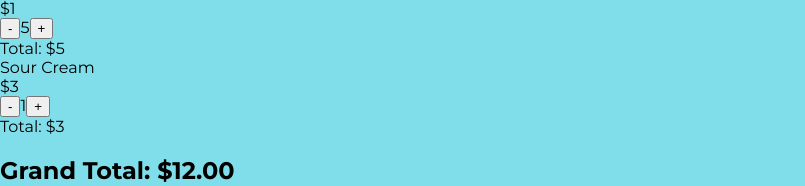
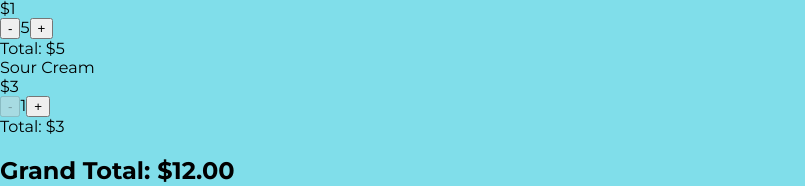
Before and after one commit to umeshraj/react_beg_steele, a React (Create React App) app in the folder my-app/: page / in a window 1280 px wide. Shown: the part 180-366 px from the top of the page, without its empty margins (0-805 px from the left). Built offline with nearby package versions, Linux system fonts and the light colour scheme.

Commit message:
Passing down a function from parent to child finish

```diff
--- a/my-app/src/Cart.js
+++ b/my-app/src/Cart.js
@@ -20,7 +20,7 @@ function Cart({ initialItems }) {
       <h1>I AM CART</h1>
       <div className="Cart-items">
         {items.map((item) => (
-          <CartItem key={item.id} {...item} />
+          <CartItem key={item.id} updateQty={updateQty} {...item} />
         ))}
       </div>
       <h2>Grand Total: ${grandTotal}</h2>
--- a/my-app/src/CartItem.js
+++ b/my-app/src/CartItem.js
@@ -1,14 +1,22 @@
 import React from "react";
 
-function CartItem({ id, name, price, qty }) {
+function CartItem({ id, name, price, qty, updateQty }) {
+  const addOne = () => {
+    updateQty(id, qty + 1);
+  };
+  const subtractOne = () => {
+    updateQty(id, qty - 1);
+  };
   return (
     <div className="CartItem">
       <div>{name}</div>
       <div>${price}</div>
       <div>
-        <button>-</button>
+        <button onClick={subtractOne} disabled={qty <= 1}>
+          -
+        </button>
         {qty}
-        <button>+</button>
+        <button onClick={addOne}>+</button>
       </div>
 
       <div>Total: ${qty * price}</div>
```
